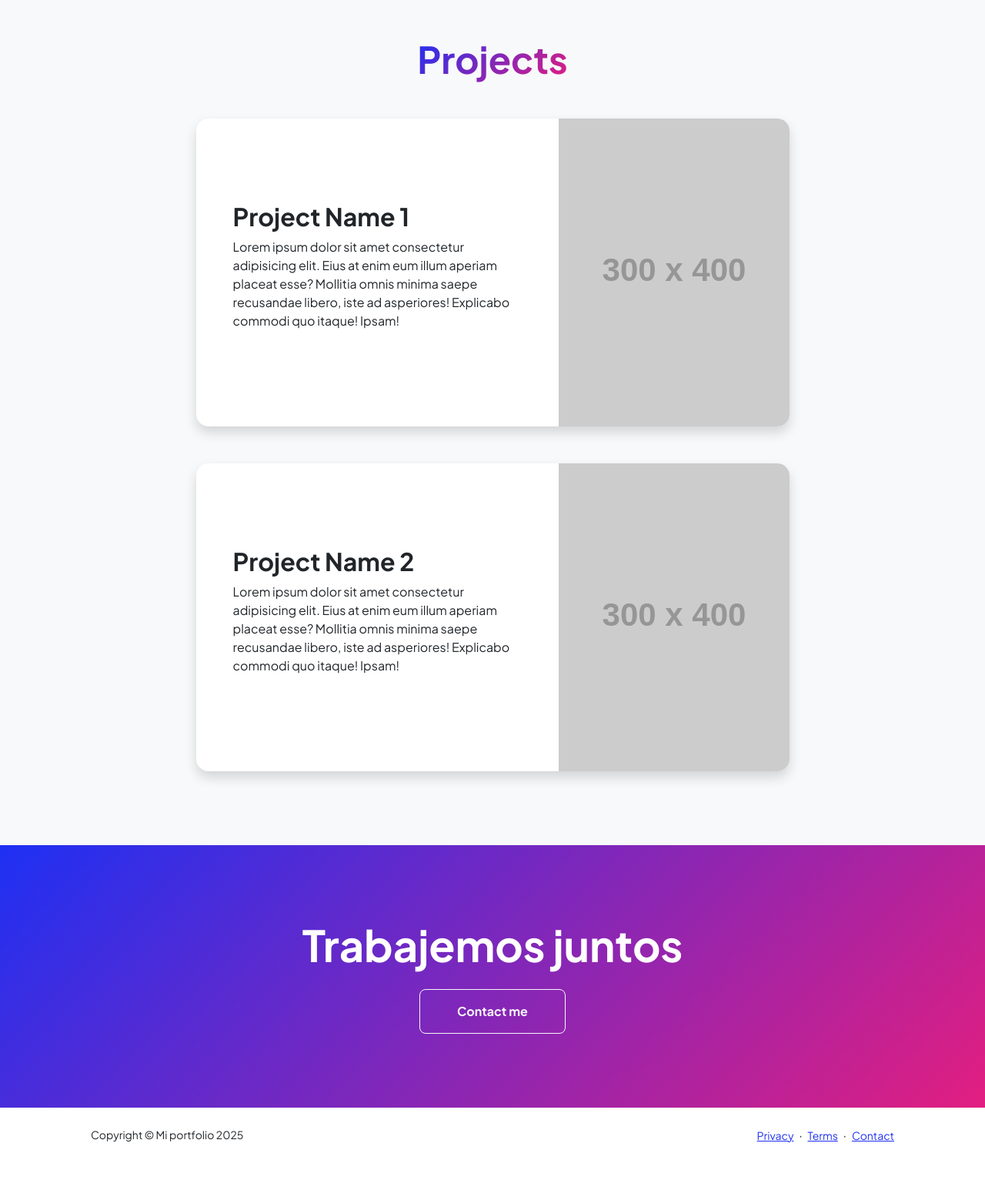
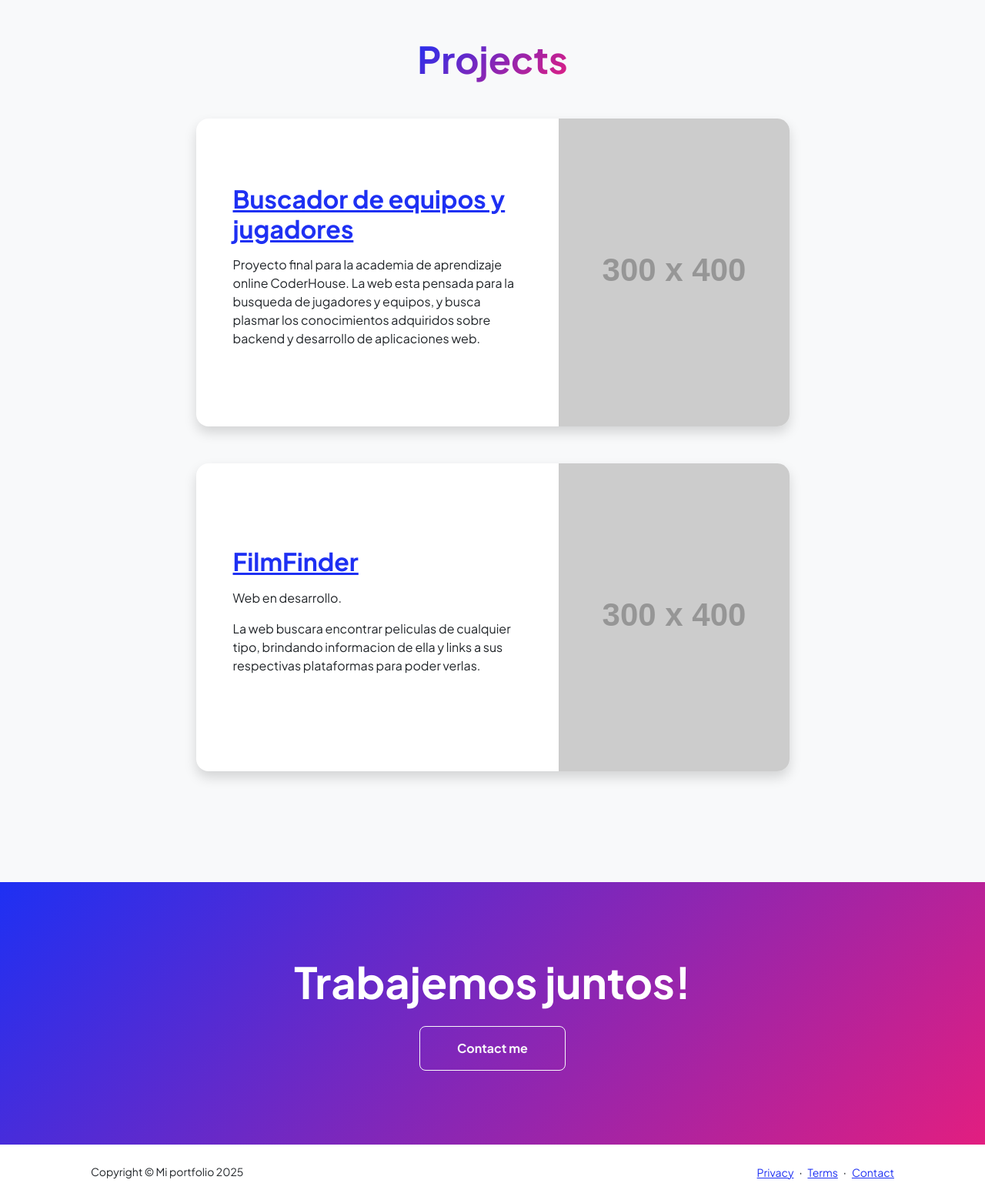
Before and after one commit to sebacrivaro/sebacrivaro.github.io, a Django app: page /projects/ in a window 1280 px wide. Shown: the part 72-1631 px from the top of the page at 77% size. Before the commit the page ends 1556 px from the top, so only its background shows below. Run offline with Django 5.2, Linux system fonts and the light colour scheme; grey boxes labelled with a size stand in for pictures from a placeholder-image service; some libraries are stand-ins or nearby versions.

Commit message:
update on resunme and project files.

```diff
--- a/templates/projects.html
+++ b/templates/projects.html
@@ -48,20 +48,25 @@
                                 <div class="card-body p-0">
                                     <div class="d-flex align-items-center">
                                         <div class="p-5">
-                                            <h2 class="fw-bolder">Project Name 1</h2>
-                                            <p>Lorem ipsum dolor sit amet consectetur adipisicing elit. Eius at enim eum illum aperiam placeat esse? Mollitia omnis minima saepe recusandae libero, iste ad asperiores! Explicabo commodi quo itaque! Ipsam!</p>
+                                            <a href="https://github.com/sebacrivaro/Proyectofinal"><h2 class="fw-bolder">Buscador de equipos y jugadores</h2> </a>
+                                            <p></p>
+                                            <p></p>
+                                            <p>Proyecto final para la academia de aprendizaje online CoderHouse. La web esta pensada para la busqueda de jugadores y equipos, y busca plasmar los conocimientos adquiridos sobre backend y desarrollo de aplicaciones web.</p>
                                         </div>
                                         <img class="img-fluid" src="https://dummyimage.com/300x400/343a40/6c757d" alt="..." />
                                     </div>
                                 </div>
                             </div>
                             <!-- Project Card 2-->
-                            <div class="card overflow-hidden shadow rounded-4 border-0">
+                            <div class="card overflow-hidden shadow rounded-4 border-0 mb-5">
                                 <div class="card-body p-0">
                                     <div class="d-flex align-items-center">
                                         <div class="p-5">
-                                            <h2 class="fw-bolder">Project Name 2</h2>
-                                            <p>Lorem ipsum dolor sit amet consectetur adipisicing elit. Eius at enim eum illum aperiam placeat esse? Mollitia omnis minima saepe recusandae libero, iste ad asperiores! Explicabo commodi quo itaque! Ipsam!</p>
+                                            <a href="https://github.com/sebacrivaro/FilmFinder"><h2 class="fw-bolder">FilmFinder</h2> </a>
+                                            <p></p>
+                                            <p></p>
+                                            <p>Web en desarrollo.</p>
+                                            <p>La web buscara encontrar peliculas de cualquier tipo, brindando informacion de ella y links a sus respectivas plataformas para poder verlas.</p>
                                         </div>
                                         <img class="img-fluid" src="https://dummyimage.com/300x400/343a40/6c757d" alt="..." />
                                     </div>
@@ -75,7 +80,7 @@
             <section class="py-5 bg-gradient-primary-to-secondary text-white">
                 <div class="container px-5 my-5">
                     <div class="text-center">
-                        <h2 class="display-4 fw-bolder mb-4">Trabajemos juntos</h2>
+                        <h2 class="display-4 fw-bolder mb-4">Trabajemos juntos!</h2>
                         <a class="btn btn-outline-light btn-lg px-5 py-3 fs-6 fw-bolder" href={% url "main:contact" %}>Contact me</a>
                     </div>
                 </div>
```
Also changed, not shown: templates/resume.html (+30 -10 lines).
